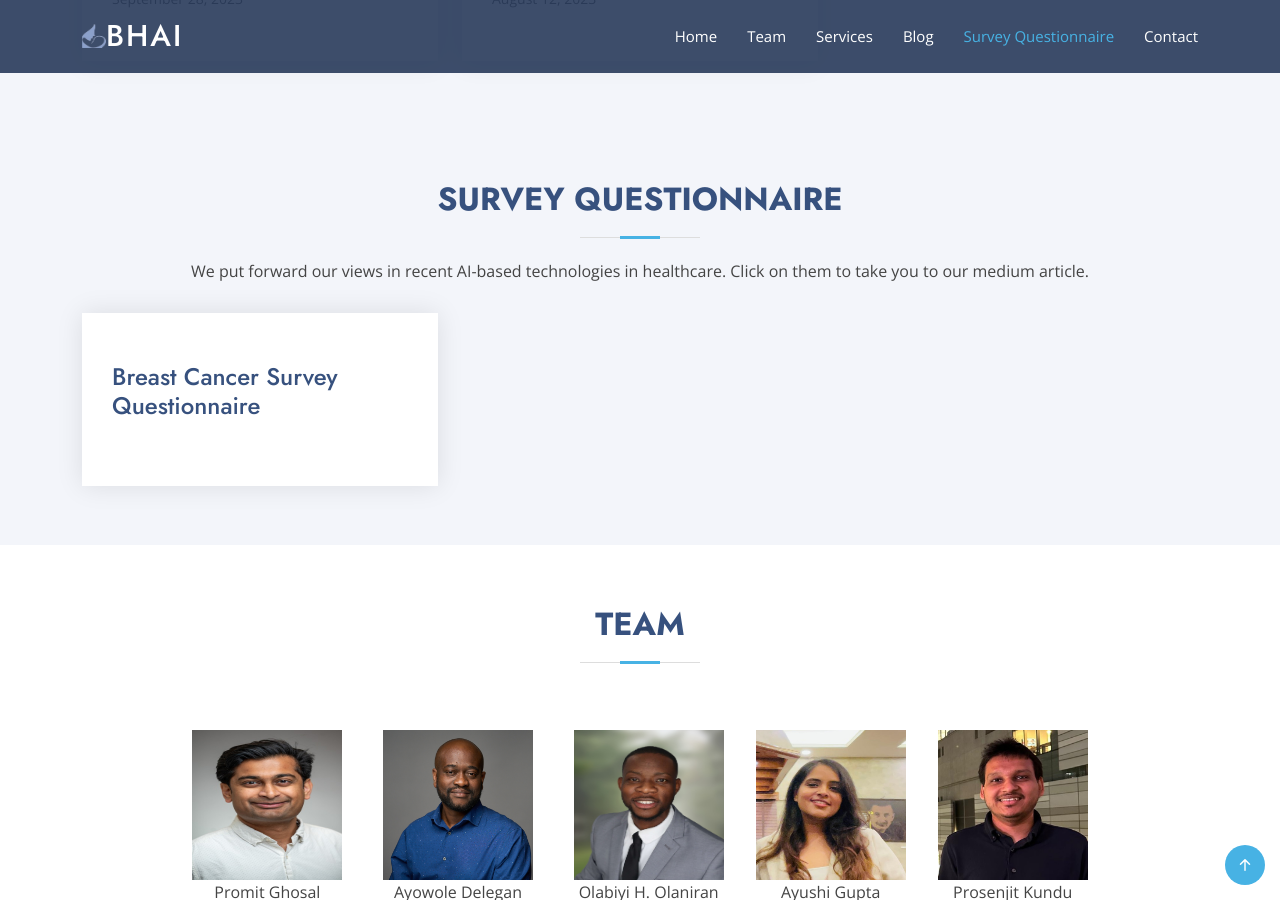
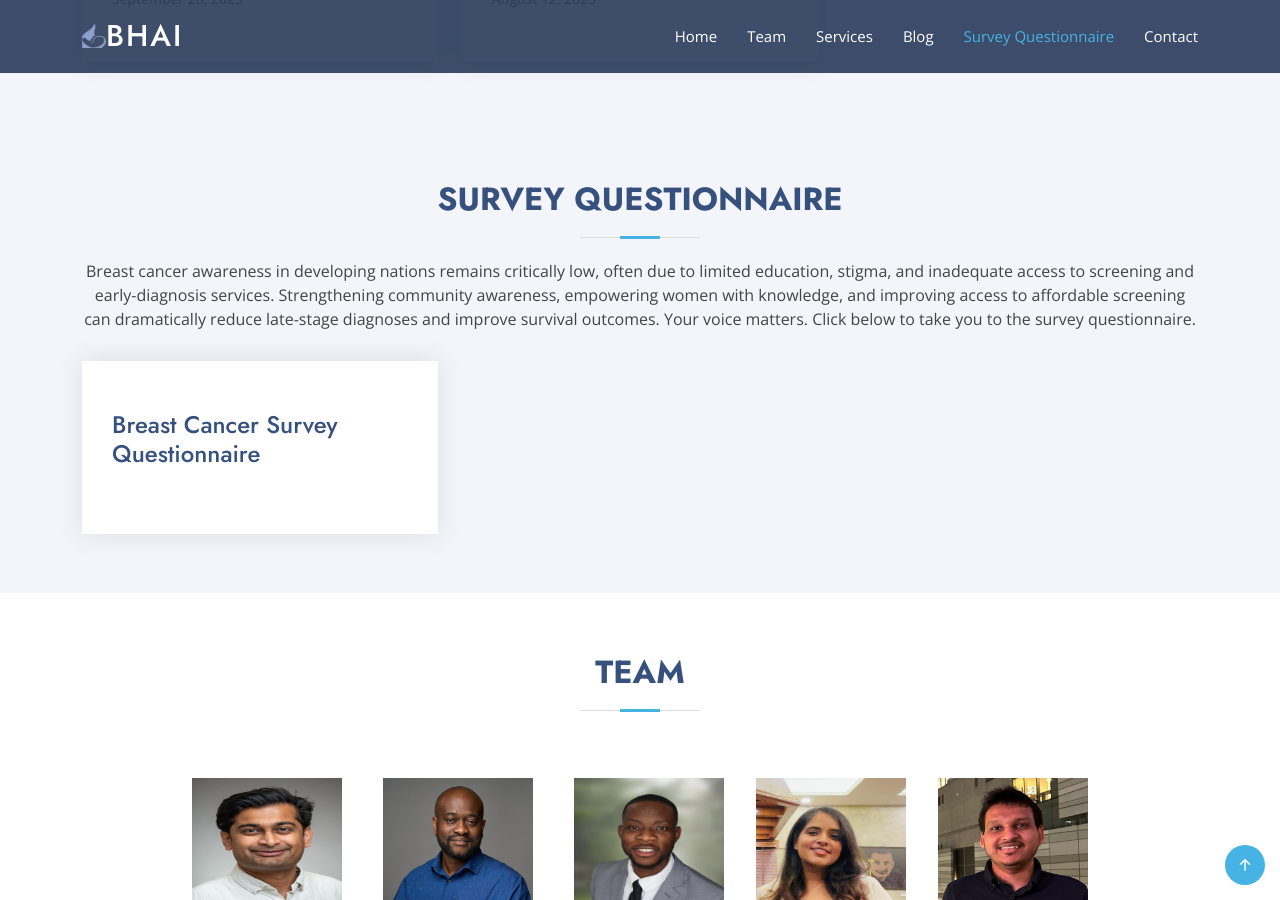
Before and after one commit to betterhealthusingAI/betterhealthusingAI.github.io, a Jekyll site: the page built from index.html, in a window 1280 px wide and 900 px high, scrolled down 1303 px. Built offline with Jekyll 4.4.1, drawn with Linux system fonts in a browser that asks for light colours.

Commit message:
Update design_one.html

```diff
--- a/_layouts/design_one.html
+++ b/_layouts/design_one.html
@@ -147,7 +147,7 @@
 
         <div class="section-title">
           <h2>Survey Questionnaire</h2>
-          <p>We put forward our views in recent AI-based technologies in healthcare. Click on them to take you to our medium article.</p>
+          <p>Breast cancer awareness in developing nations remains critically low, often due to limited education, stigma, and inadequate access to screening and early-diagnosis services. Strengthening community awareness, empowering women with knowledge, and improving access to affordable screening can dramatically reduce late-stage diagnoses and improve survival outcomes. Your voice matters. Click below to take you to the survey questionnaire.</p>
         </div>
 
         <div class="row">
```
